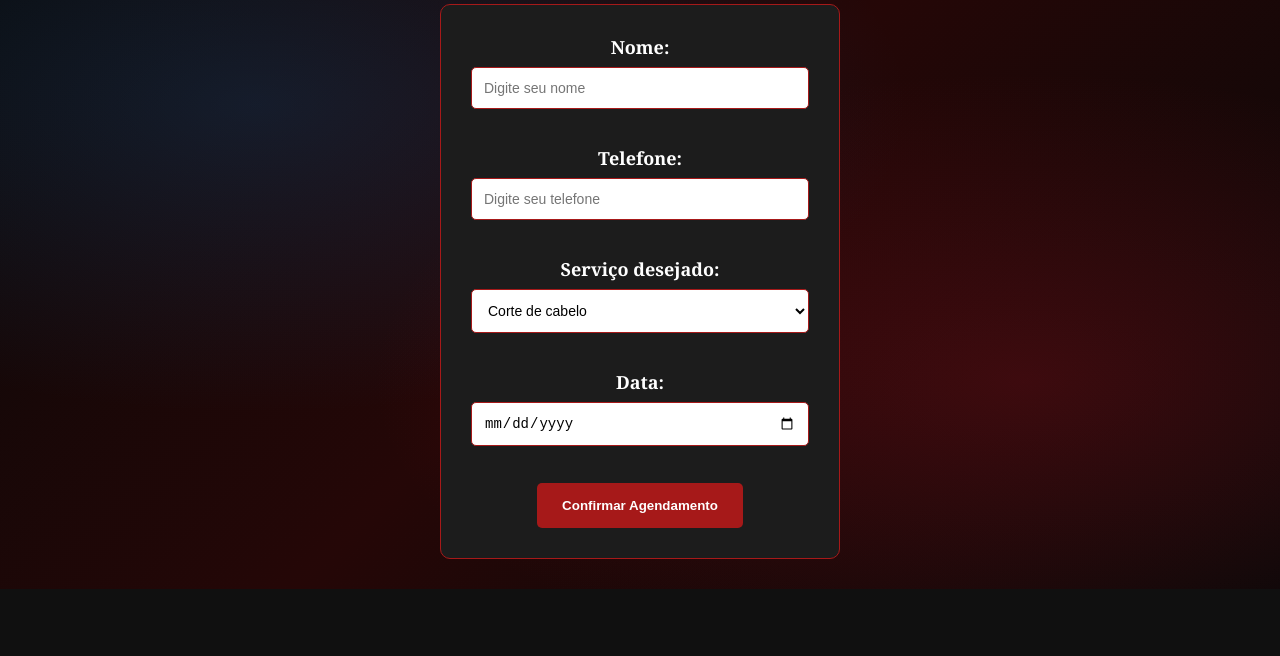
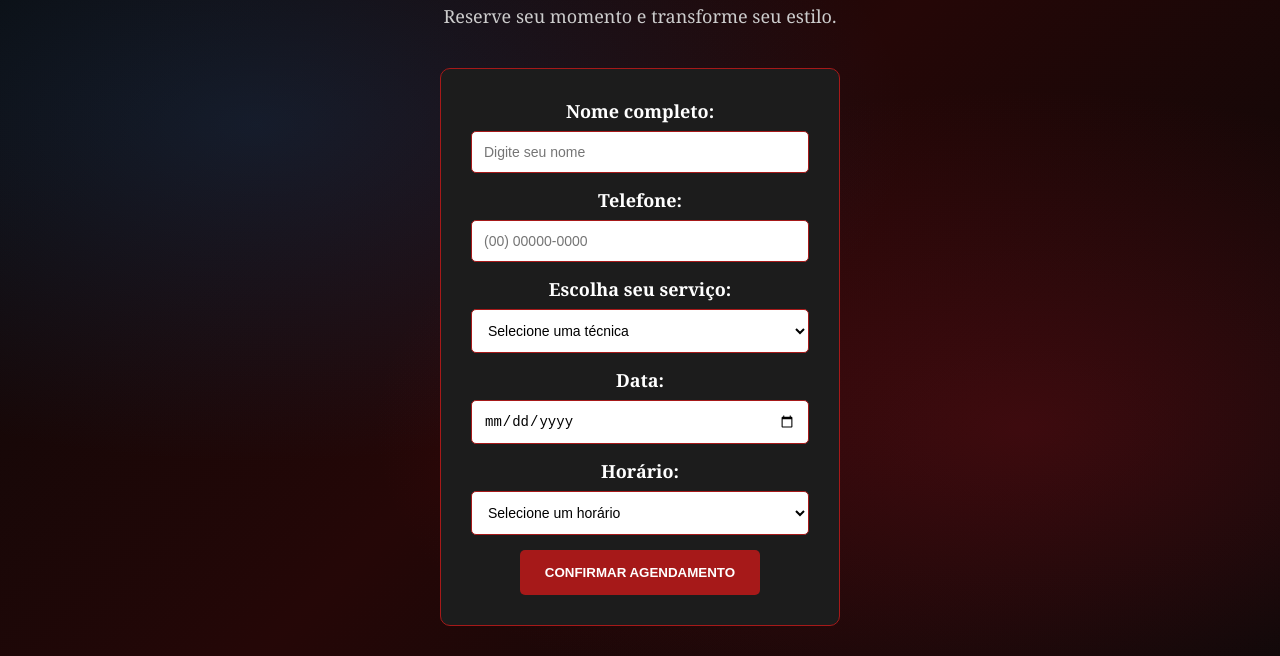
Before and after one commit to bruhqxx/barbearia-style, a plain HTML site: page agendamento.html in a window 1280 px wide. Shown: the part 191-847 px from the top of the page. Before the commit the page ends 800 px from the top, so only its background shows below. Drawn offline with Linux system fonts and the light colour scheme.

Commit message:
Update agendamento.html

```diff
--- a/agendamento.html
+++ b/agendamento.html
@@ -19,45 +19,63 @@
         </nav>
     </header>
 
-    <main>
-        <h2>Agende seu horário!</h2>
+    <main class="pagina-agendamento">
 
-        <form>
+        <h2>ESCOLHA SEU CAMINHO</h2>
+
+        <p class="descricao-servicos">
+            Reserve seu momento e transforme seu estilo.
+        </p>
+
+        <form class="form-agendamento">
+
             <p>
-                <label>Nome:</label><br>
-                <input type="text" placeholder="Digite seu nome">
+                <label for="nome">Nome completo:</label>
+                <input type="text" id="nome" name="nome"
+                    placeholder="Digite seu nome" required>
             </p>
 
-            <br>
+            <p>
+                <label for="telefone">Telefone:</label>
+                <input type="tel" id="telefone" name="telefone"
+                    placeholder="(00) 00000-0000" required>
+            </p>
 
             <p>
-                <label>Telefone:</label><br>
-                <input type="tel" placeholder="Digite seu telefone">
-            </p>
-
-            <br>
-
-            <p>
-                <label>Serviço desejado:</label><br>
-                <select>
-                    <option>Corte de cabelo</option>
-                    <option>Barba</option>
-                    <option>Corte + Barba</option>
-                    <option>Sobrancelha</option>
+                <label for="servico">Escolha seu serviço:</label>
+                <select id="servico" name="servico" required>
+                    <option value="">Selecione uma técnica</option>
+                    <option value="Corte Tradicional">Respiração da Água - Corte Tradicional</option>
+                    <option value="Corte e Barba">Respiração das Chamas - Corte + Barba</option>
+                    <option value="Acabamento">Respiração do Trovão - Acabamento</option>
+                    <option value="Barba">Respiração da Névoa - Barba</option>
                 </select>
             </p>
 
-            <br>
+            <p>
+                <label for="data">Data:</label>
+                <input type="date" id="data" name="data" required>
+            </p>
 
             <p>
-                <label>Data:</label><br>
-                <input type="date">
+                <label for="horario">Horário:</label>
+                <select id="horario" name="horario" required>
+                    <option value="">Selecione um horário</option>
+                    <option>09:00</option>
+                    <option>10:00</option>
+                    <option>11:00</option>
+                    <option>13:00</option>
+                    <option>14:00</option>
+                    <option>15:00</option>
+                    <option>16:00</option>
+                    <option>17:00</option>
+                </select>
             </p>
 
-            <br>
+            <button type="submit">CONFIRMAR AGENDAMENTO</button>
 
-            <button type="button">Confirmar Agendamento</button>
         </form>
+
     </main>
 
 </body>
```
